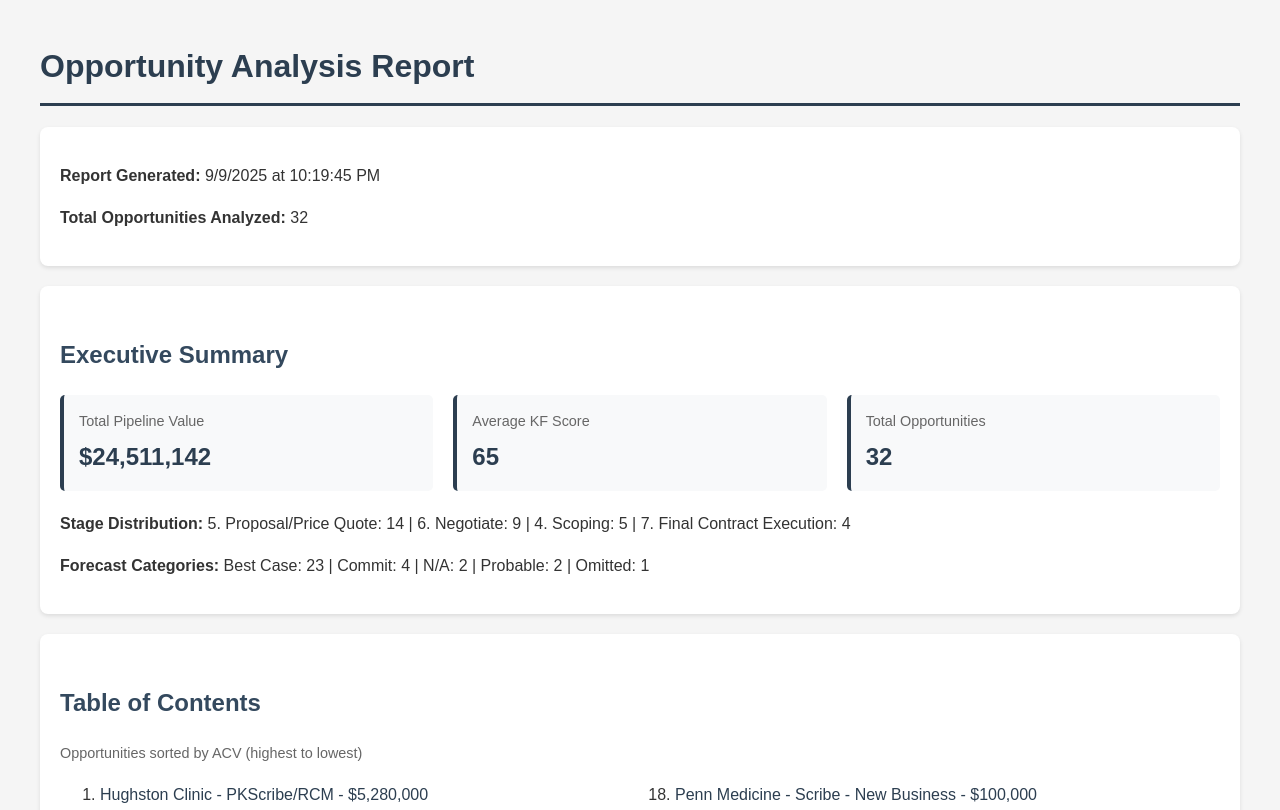
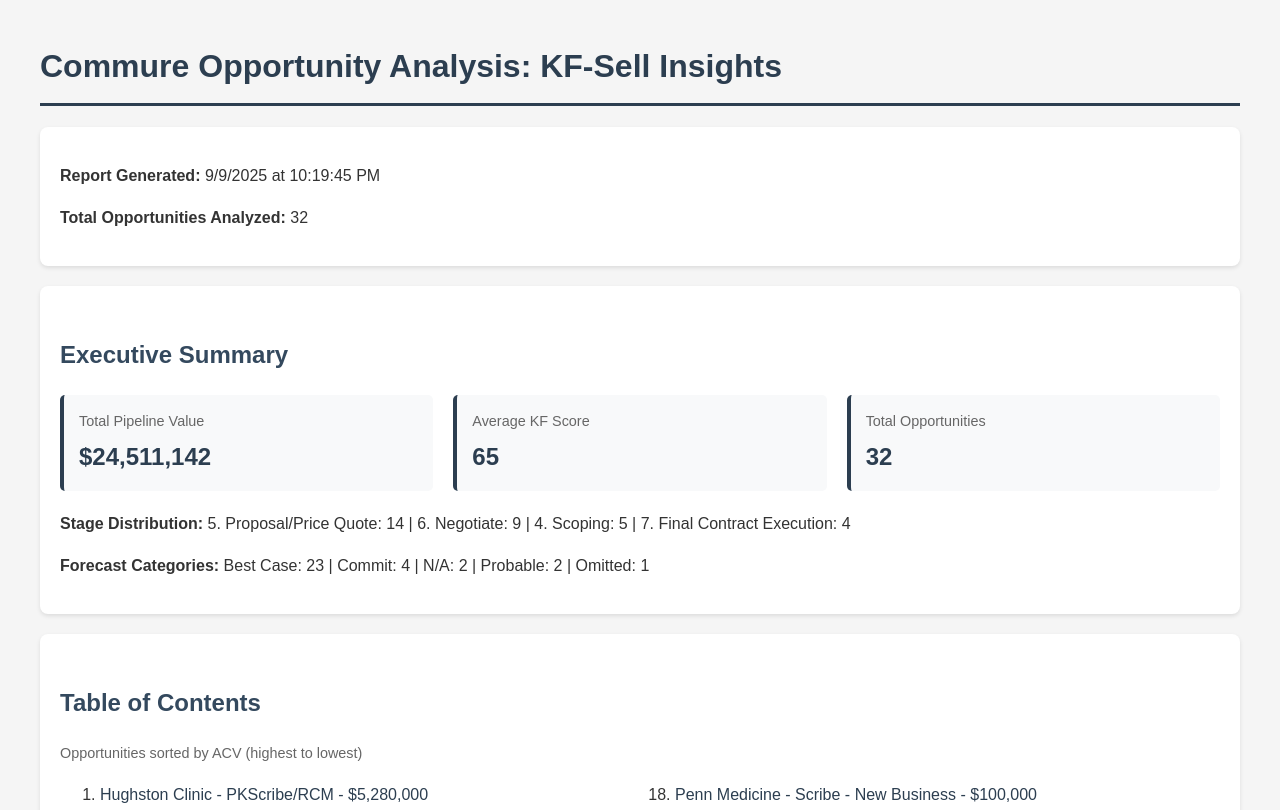
Before and after one commit to hennykz/KF-Sell, a plain HTML site: page index.html in a window 1280 px wide. Shown: the top 810 px of the page. Drawn offline with Linux system fonts and the light colour scheme.

Commit message:
Update index.html

```diff
--- a/index.html
+++ b/index.html
@@ -2,7 +2,7 @@
 <html>
 <head>
   <meta charset="UTF-8">
-  <title>Opportunity Analysis Report</title>
+  <title>Commure Opportunity Analysis: KF-Sell Insights</title>
   <style>
     body {
       font-family: Arial, sans-serif;
@@ -89,7 +89,7 @@
   </style>
 </head>
 <body>
-  <h1>Opportunity Analysis Report</h1>
+  <h1>Commure Opportunity Analysis: KF-Sell Insights</h1>
 
   <div class="summary">
     <p><strong>Report Generated:</strong> 9/9/2025 at 10:19:45 PM</p>
```
